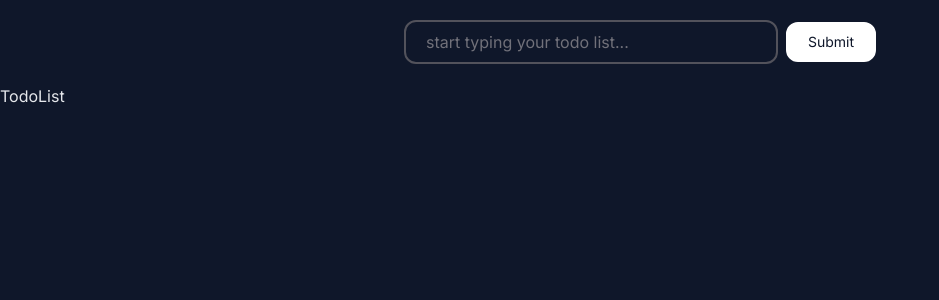
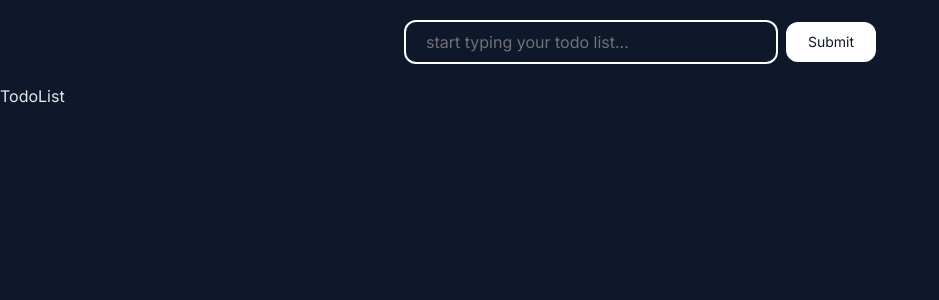
Before and after one commit to choiruladamm/typescript-todos, a React (Vite) app: page / in a window 1280 px wide. Shown: the top 300 px of the page, without its empty margins (0-939 px from the left). Built offline with nearby package versions, Linux system fonts and the light colour scheme.

Commit message:
Add useRef in Input Field

```diff
--- a/src/components/AddTodo.tsx
+++ b/src/components/AddTodo.tsx
@@ -1,7 +1,14 @@
-import { useState } from 'react'
+import { useEffect, useRef, useState } from 'react'
 
 export const AddTodo = () => {
   const [input, setInput] = useState<string>('')
+  const inputRef = useRef<HTMLInputElement>(null)
+
+  useEffect(() => {
+    if (inputRef.current) {
+      inputRef.current.focus()
+    }
+  }, [])
 
   const handleSubmission = (e: React.FormEvent) => {
     e.preventDefault()
@@ -12,6 +19,7 @@ export const AddTodo = () => {
     <form onSubmit={handleSubmission}>
       <div className="flex items-center w-full max-w-lg gap-2 p-5 m-auto">
         <input
+          ref={inputRef}
           value={input}
           onChange={e => setInput(e.target.value)}
           type="text"
```
